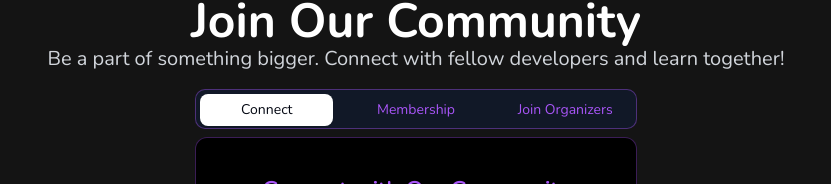
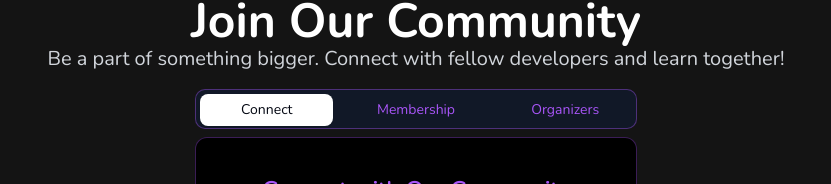
Before and after one commit to kalebalebachew/hu-devs, a Next.js app: page / in a window 1280 px wide. Shown: the part 561-745 px from the top of the page, without its empty margins (224-1055 px from the left). Built offline with nearby package versions, Linux system fonts and the light colour scheme; no server answers.

Commit message:
style: minor style fix

```diff
--- a/src/components/community-tabs.jsx
+++ b/src/components/community-tabs.jsx
@@ -35,7 +35,7 @@ export function CommunityTabsComponent() {
           value="organizers"
           className="hover:bg-purple-500 hover:text-black focus:bg-purple-500 focus:text-black"
         >
-          Join Organizers
+          Organizers
         </TabsTrigger>
       </TabsList>
 
```
